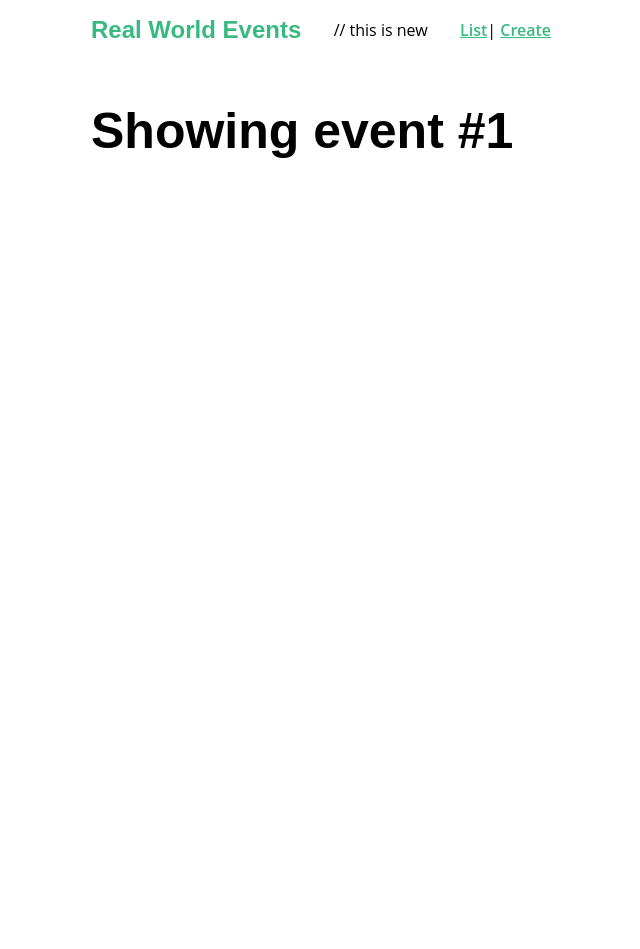
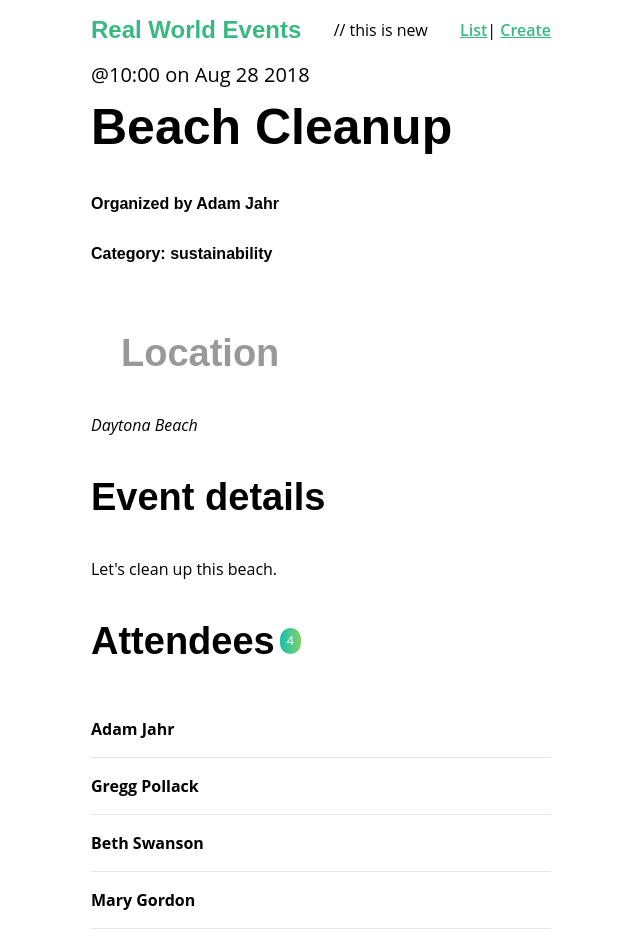
Before and after one commit to rjsteen/real-world-vue, a Vue app: page /event/1 in a window 1280 px wide. Shown: the whole page, without its empty margins (319-959 px from the left). Before the commit the page ends 800 px from the top, so only its background shows below. Built offline with nearby package versions, Linux system fonts and the light colour scheme; data requests are answered from the project's data file.

Commit message:
finished this course

```diff
--- /dev/null
+++ b/db.json
@@ -0,0 +1,76 @@
+{
+  "events": [
+    {
+      "id": 1,
+      "title": "Beach Cleanup",
+      "date": "Aug 28 2018",
+      "time": "10:00",
+      "location": "Daytona Beach",
+      "description": "Let's clean up this beach.",
+      "organizer": "Adam Jahr",
+      "category": "sustainability",
+      "attendees": [
+        {
+          "id": "abc123",
+          "name": "Adam Jahr"
+        },
+        {
+          "id": "def456",
+          "name": "Gregg Pollack"
+        },
+        {
+          "id": "ghi789",
+          "name": "Beth Swanson"
+        },
+        {
+          "id": "jkl101",
+          "name": "Mary Gordon"
+        }
+      ]
+    },
+    {
+      "id": 2,
+      "title": "Park Cleanup",
+      "date": "Nov 12 2018",
+      "time": "12:00",
+      "location": "132 N Magnolia Street, Orlando, Florida",
+      "description": "We're going to clean up this park.",
+      "organizer": "Adam Jahr",
+      "category": "nature",
+      "attendees": [
+        {
+          "id": "ghi789",
+          "name": "Beth Swanson"
+        },
+        {
+          "id": "jkl101",
+          "name": "Mary Gordon"
+        }
+      ]
+    },
+    {
+      "id": 3,
+      "title": "Pet Adoption Day",
+      "date": "Dec 2 2018",
+      "time": "12:00",
+      "location": "132 N Magnolia Street, Orlando, Florida",
+      "description": "Help animals find new homes.",
+      "organizer": "Gregg Pollack",
+      "category": "animal welfare",
+      "attendees": [
+        {
+          "id": "abc123",
+          "name": "Adam Jahr"
+        },
+        {
+          "id": "ghi789",
+          "name": "Beth Swanson"
+        },
+        {
+          "id": "jkl101",
+          "name": "Mary Gordon"
+        }
+      ]
+    }
+  ]
+}
--- a/package.json
+++ b/package.json
@@ -8,7 +8,10 @@
     "lint": "vue-cli-service lint"
   },
   "dependencies": {
+    "axios": "^0.19.2",
     "core-js": "^3.6.4",
+    "feather-icons": "^4.28.0",
+    "lodash": "^4.17.15",
     "vue": "^2.6.11",
     "vue-router": "^3.1.6",
     "vuex": "^3.1.3"
@@ -25,6 +28,7 @@
     "eslint-plugin-prettier": "^3.1.1",
     "eslint-plugin-vue": "^6.2.2",
     "prettier": "^1.19.1",
+    "vue-cli-plugin-axios": "0.0.4",
     "vue-template-compiler": "^2.6.11"
   }
 }
--- /dev/null
+++ b/src/components/BaseIcon.vue
@@ -0,0 +1,43 @@
+<template>
+  <div class="icon-wrapper">
+    <svg class="icon" :width="width" :height="height">
+      <use v-bind="{ 'xlink:href': '/feather-sprite.svg#' + name }" />
+    </svg>
+    <slot></slot>
+  </div>
+</template>
+
+<script>
+export default {
+  name: "Icon",
+  props: {
+    name: String,
+    width: {
+      type: [Number, String],
+      default: 24,
+    },
+    height: {
+      type: [Number, String],
+      default: 24,
+    },
+  },
+};
+</script>
+
+<style scoped>
+.icon-wrapper {
+  display: inline-flex;
+  align-items: center;
+  color: rgba(0, 0, 0, 0.4);
+  font-size: 1rem;
+  font-weight: 600;
+}
+.icon {
+  stroke: currentColor;
+  stroke-width: 2;
+  stroke-linecap: round;
+  stroke-linejoin: round;
+  fill: none;
+  margin-right: 6px;
+}
+</style>
--- a/src/components/EventCard.vue
+++ b/src/components/EventCard.vue
@@ -1,29 +1,21 @@
 <template>
-  <router-link class="event-link" :to="{ name: 'event-show', params: { id: '1' } }">
+  <router-link
+    class="event-link"
+    :to="{ name: 'event-show', params: { id: event.id } }"
+  >
     <div class="event-card -shadow">
       <span class="eyebrow">@{{ event.time }} on {{ event.date }}</span>
       <h4 class="title">{{ event.title }}</h4>
-      <span>{{ event.attendees.length }} attending</span>
+      <BaseIcon name="users">{{ event.attendees.length }} attending</BaseIcon>
     </div>
   </router-link>
 </template>
 
 <script>
 export default {
-  data() {
-    return {
-      event: {
-        id: 1,
-        title: "Beach Cleanup",
-        date: "Tues Aug 19, 2018",
-        time: "6:00",
-        attendees: [
-          { id: "abc123", name: "Adam Jahr" },
-          { id: "def456", name: "Gregg Pollack" }
-        ]
-      }
-    };
-  }
+  props: {
+    event: Object,
+  },
 };
 </script>
 
--- a/src/main.js
+++ b/src/main.js
@@ -1,4 +1,23 @@
 import Vue from "vue";
+import upperFirst from "lodash/upperFirst";
+import camelCase from "lodash/camelCase";
+
+const requireComponent = require.context(
+  "./components",
+  false,
+  /Base[A-Z]\w+\.(vue|js)$/
+);
+
+requireComponent.keys().forEach((fileName) => {
+  const componentConfig = requireComponent(fileName);
+
+  const componentName = upperFirst(
+    camelCase(fileName.replace(/^\.\/(.*)\.\w+$/, "$1"))
+  );
+
+  Vue.component(componentName, componentConfig.default || componentConfig);
+});
+
 import App from "./App.vue";
 import router from "./router";
 import store from "./store";
@@ -8,5 +27,5 @@ Vue.config.productionTip = false;
 new Vue({
   router,
   store,
-  render: h => h(App)
+  render: (h) => h(App),
 }).$mount("#app");
--- /dev/null
+++ b/src/services/EventService.js
@@ -0,0 +1,19 @@
+import axios from "axios";
+
+const apiClient = axios.create({
+  baseURL: `http://localhost:3000`,
+  withCredentials: false, // This is the default
+  headers: {
+    Accept: "application/json",
+    "Content-Type": "application/json",
+  },
+});
+
+export default {
+  getEvents() {
+    return apiClient.get("/events");
+  },
+  getEvent(id) {
+    return apiClient.get("/events/" + id);
+  },
+};
--- a/src/views/EventList.vue
+++ b/src/views/EventList.vue
@@ -1,15 +1,31 @@
 <template>
   <div>
     <h1>Events Listing</h1>
-    <EventCard />
+    <EventCard v-for="event in events" :key="event.id" :event="event" />
   </div>
 </template>
 
 <script>
 import EventCard from "@/components/EventCard.vue";
+import EventService from "@/services/EventService.js";
+
 export default {
   components: {
-    EventCard
-  }
+    EventCard,
+  },
+  data() {
+    return {
+      events: [],
+    };
+  },
+  created() {
+    EventService.getEvents()
+      .then((response) => {
+        this.events = response.data; // <--- set the events when returned
+      })
+      .catch((error) => {
+        console.log("There was an error:", error.response);
+      });
+  },
 };
 </script>
--- a/src/views/EventShow.vue
+++ b/src/views/EventShow.vue
@@ -1,8 +1,71 @@
 <template>
-  <h1>Showing event #{{ id }}</h1>
+  <div>
+    <div class="event-header">
+      <span class="eyebrow">@{{ event.time }} on {{ event.date }}</span>
+      <h1 class="title">{{ event.title }}</h1>
+      <h5>Organized by {{ event.organizer }}</h5>
+      <h5>Category: {{ event.category }}</h5>
+    </div>
+    <BaseIcon name="map"><h2>Location</h2></BaseIcon>
+    <address>{{ event.location }}</address>
+    <h2>Event details</h2>
+    <p>{{ event.description }}</p>
+    <h2>
+      Attendees
+      <span class="badge -fill-gradient">{{
+        event.attendees ? event.attendees.length : 0
+      }}</span>
+    </h2>
+    <ul class="list-group">
+      <li
+        v-for="(attendee, index) in event.attendees"
+        :key="index"
+        class="list-item"
+      >
+        <b>{{ attendee.name }}</b>
+      </li>
+    </ul>
+  </div>
 </template>
+
 <script>
+import EventService from "@/services/EventService.js";
 export default {
-  props: ["id"]
+  props: ["id"],
+  data() {
+    return {
+      event: {},
+    };
+  },
+  created() {
+    EventService.getEvent(this.id) // <--- Send the prop id to our EventService
+      .then((response) => {
+        this.event = response.data;
+      })
+      .catch((error) => {
+        console.log("There was an error:", error.response);
+      });
+  },
 };
 </script>
+
+<style scoped>
+.location {
+  margin-bottom: 0;
+}
+.location > .icon {
+  margin-left: 10px;
+}
+.event-header > .title {
+  margin: 0;
+}
+.list-group {
+  margin: 0;
+  padding: 0;
+  list-style: none;
+}
+.list-group > .list-item {
+  padding: 1em 0;
+  border-bottom: solid 1px #e5e5e5;
+}
+</style>
```
Also changed, not shown: 1 other file (tests, documents, lock files or other folders).
